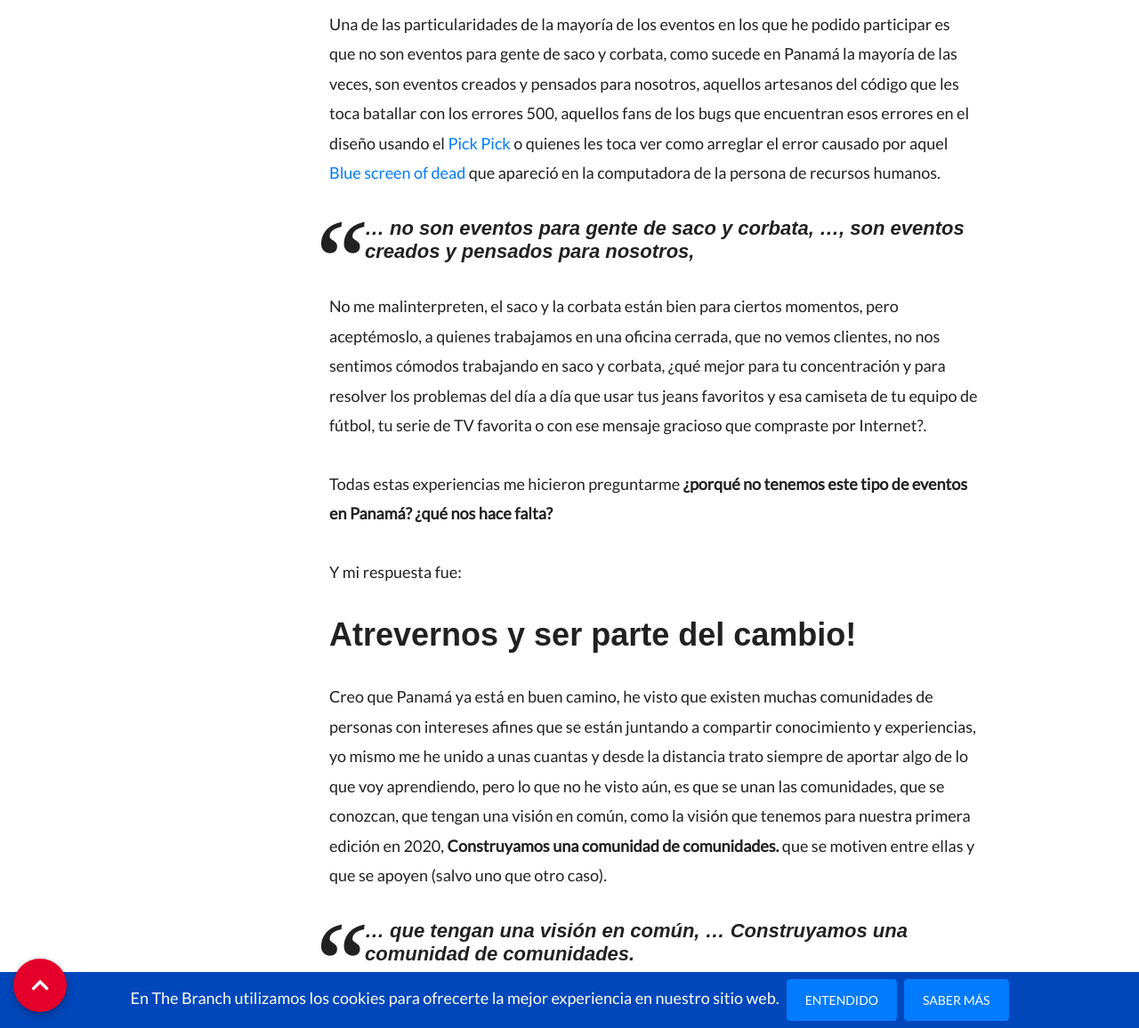
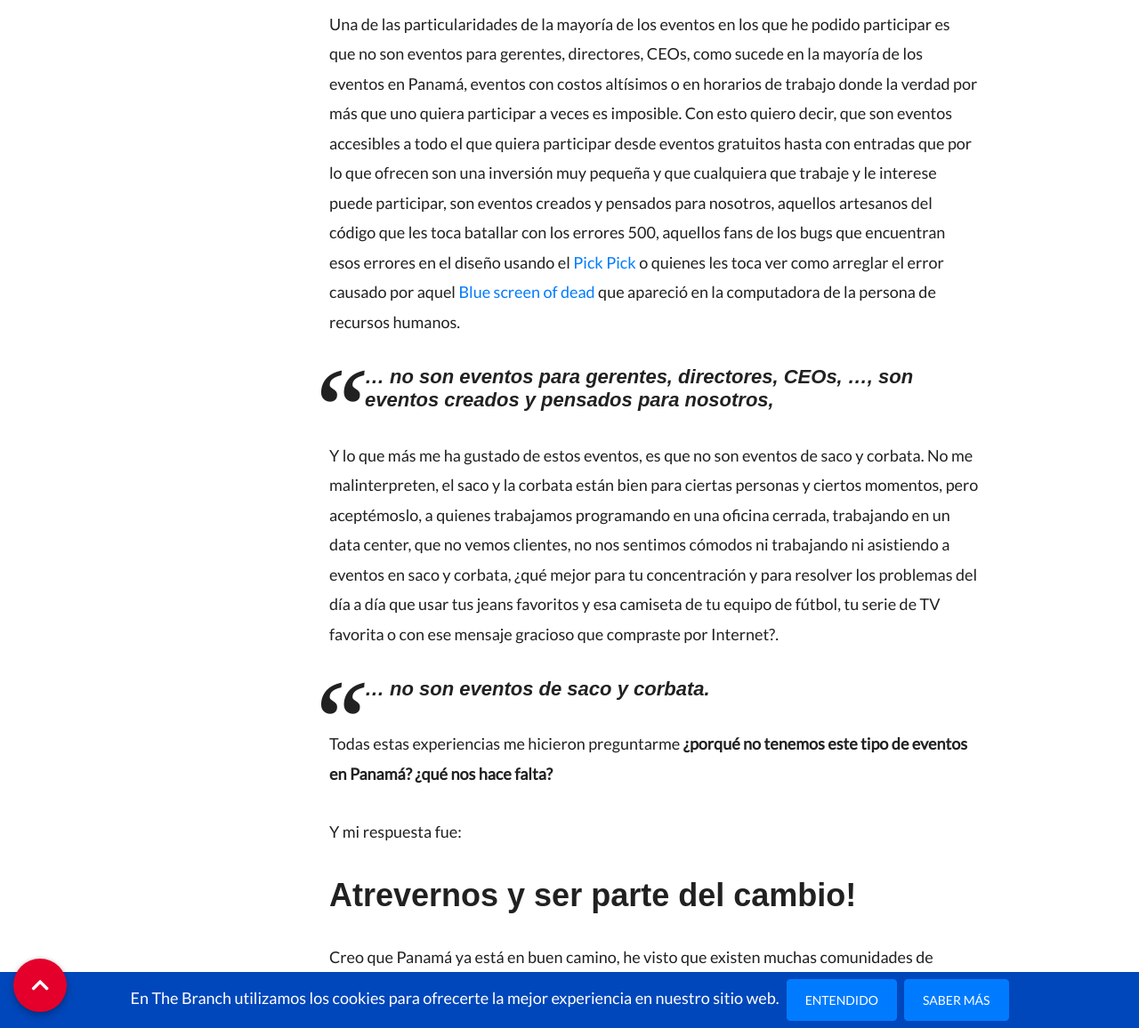
Before and after one commit to marvlm/thebranchconf, a Jekyll site: the page built from _posts/2020-01-02-como-nace-the-branch.md, in a window 1280 px wide and 1400 px high, scrolled down 2975 px. Shown: the part 244-1400 px from the top of the window at 89% size. Built offline with Jekyll 4.4.1, drawn with Linux system fonts in a browser that asks for light colours; nearby versions of some CDN libraries; some web fonts are replaced; comment, search, counter and statistics services are not loaded; some of the changed text lies outside the part shown.

Commit message:
Content updated

```diff
--- a/_posts/2020-01-02-como-nace-the-branch.md
+++ b/_posts/2020-01-02-como-nace-the-branch.md
@@ -19,7 +19,7 @@ _No fue Sócrates el filósofo griego quien dijo ésta frase como se piensa y se
 ***
 Pero ¿porqué empiezo con esa frase?, la verdad estaba pensando iniciar este post con una frase así muy motivadora de esas que están de moda, pero no tenía ni idea de cuál utilizar y haciendo una exahustiva investigación (_me leí 2 páginas de 50 frases motivadoras para emprendedores_) encontré esa que me pareció perfecta para darle un contexto a esta historia.
 
-Y es que así he estado yo este último año, enfocando mi energía en lo que no había, en lo que no encontraba, en lo que no existía y no me daba cuenta que la mejor forma de hacer que algo cambie, es crear el cambio uno mismo.
+Y es que así estuve en el 2019, enfocando mi energía en lo que no había, en lo que no encontraba, en lo que no existía y no me daba cuenta que la mejor forma de hacer que algo cambie, es crear el cambio uno mismo.
 
 > ## ... la mejor forma de hacer que algo cambie, es crear el cambio uno mismo.
 
@@ -43,11 +43,13 @@ El tema de la presentación fue una introducción a [Flutter - SDK de Google par
 <span>"Aquí les comparto la presentación"</span>
 <iframe src="//slides.com/marvlm/flutter-paradigma-os/embed" width="100%" height="420" scrolling="no" frameborder="0" webkitallowfullscreen mozallowfullscreen allowfullscreen></iframe>
 
- Una de las particularidades de la mayoría de los eventos en los que he podido participar es que no son eventos para gente de saco y corbata, como sucede en Panamá la mayoría de las veces, son eventos creados y pensados para nosotros, aquellos artesanos del código que les toca batallar con los errores 500, aquellos fans de los bugs que encuentran esos errores en el diseño usando el [Pick Pick](https://picpick.app/en/){:target="_blank" rel="noopener"} o quienes les toca ver como arreglar el error causado por aquel [Blue screen of dead](https://en.wikipedia.org/wiki/Blue_screen_of_death){:target="_blank" rel="noopener"} que apareció en la computadora de la persona de recursos humanos.
+ Una de las particularidades de la mayoría de los eventos en los que he podido participar es que no son eventos para gerentes, directores, CEOs, como sucede en la mayoría de los eventos en Panamá, eventos con costos altísimos o en horarios de trabajo donde la verdad por más que uno quiera participar a veces es imposible. Con esto quiero decir, que son eventos accesibles a todo el que quiera participar desde eventos gratuitos hasta con entradas que por lo que ofrecen son una inversión muy pequeña y que cualquiera que trabaje y le interese puede participar, son eventos creados y pensados para nosotros, aquellos artesanos del código que les toca batallar con los errores 500, aquellos fans de los bugs que encuentran esos errores en el diseño usando el [Pick Pick](https://picpick.app/en/){:target="_blank" rel="noopener"} o quienes les toca ver como arreglar el error causado por aquel [Blue screen of dead](https://en.wikipedia.org/wiki/Blue_screen_of_death){:target="_blank" rel="noopener"} que apareció en la computadora de la persona de recursos humanos.
 
-> ## ... no son eventos para gente de saco y corbata, ..., son eventos creados y pensados para nosotros,
+> ## ... no son eventos para gerentes, directores, CEOs, ..., son eventos creados y pensados para nosotros,
 
-No me malinterpreten, el saco y la corbata están bien para ciertos momentos, pero aceptémoslo, a quienes trabajamos en una oficina cerrada, que no vemos clientes, no nos sentimos cómodos trabajando en saco y corbata, ¿qué mejor para tu concentración y para resolver los problemas del día a día que usar tus jeans favoritos y esa camiseta de tu equipo de fútbol, tu serie de TV favorita o con ese mensaje gracioso que compraste por Internet?.
+Y lo que más me ha gustado de estos eventos, es que no son eventos de saco y corbata. No me malinterpreten, el saco y la corbata están bien para ciertas personas y ciertos momentos, pero aceptémoslo, a quienes trabajamos programando en una oficina cerrada, trabajando en un data center, que no vemos clientes, no nos sentimos cómodos ni trabajando ni asistiendo a eventos en saco y corbata, ¿qué mejor para tu concentración y para resolver los problemas del día a día que usar tus jeans favoritos y esa camiseta de tu equipo de fútbol, tu serie de TV favorita o con ese mensaje gracioso que compraste por Internet?.
+
+> ## ... no son eventos de saco y corbata.
 
 Todas estas experiencias me hicieron preguntarme **¿porqué no tenemos este tipo de eventos en Panamá? ¿qué nos hace falta?**
 
```
